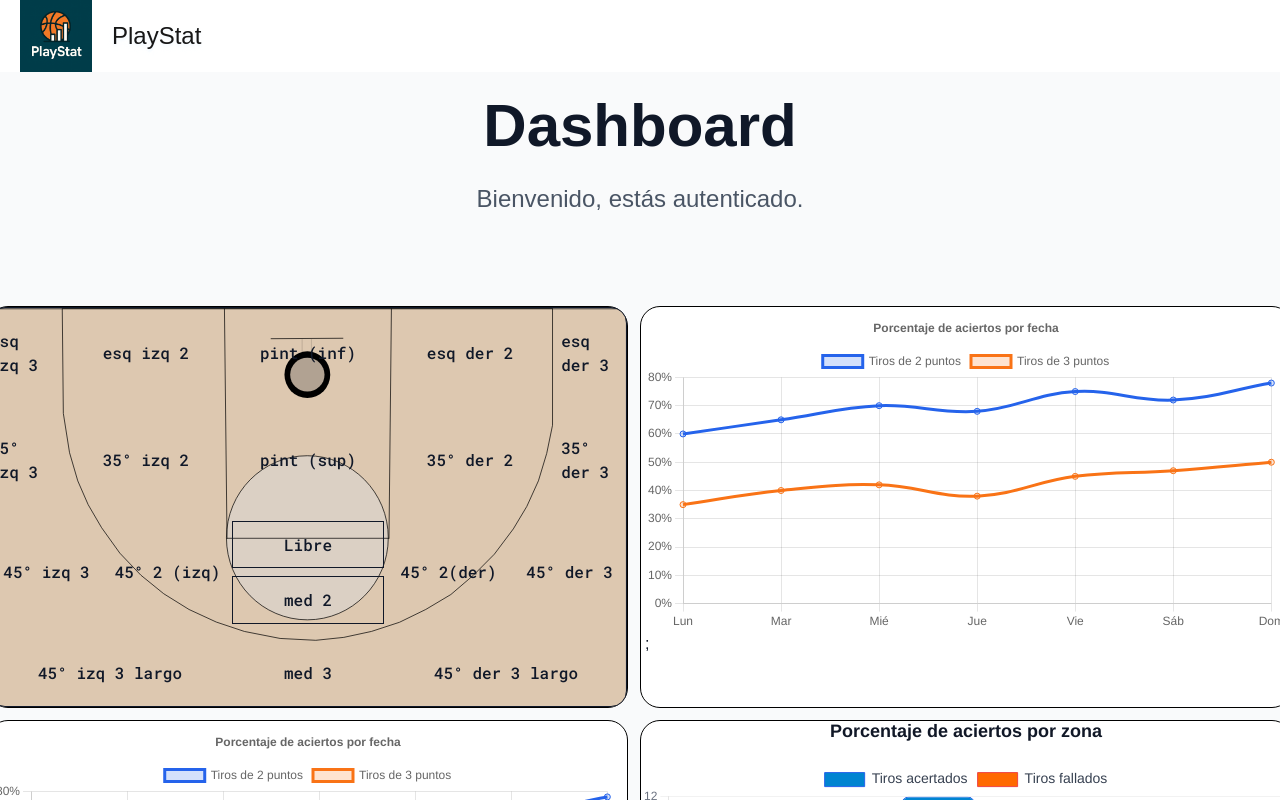
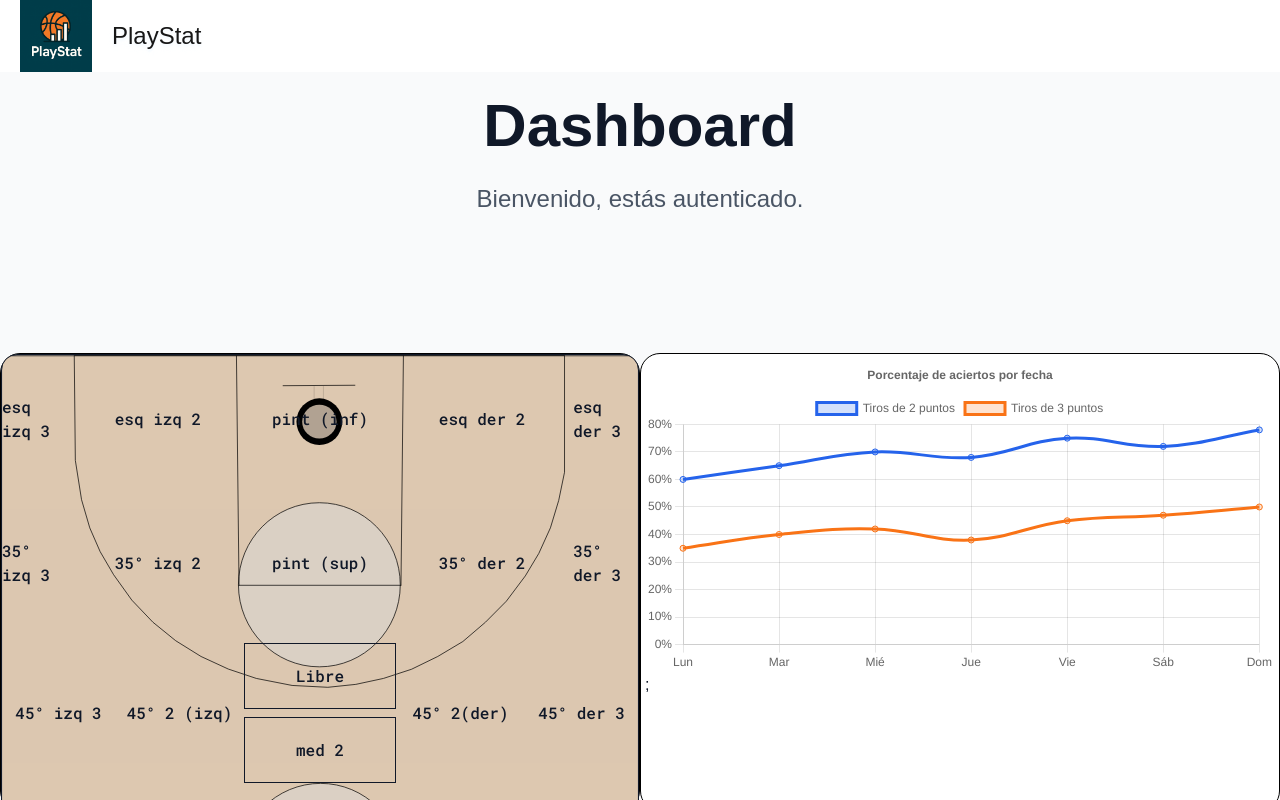
Before and after one commit to MarceloSanchezDev/PlayStat, a Next.js app: page /dashboard in a window 1280 px wide. Shown: the top 800 px of the page. Built offline with nearby package versions, Linux system fonts and the light colour scheme.

Commit message:
add img cancha

```diff
--- a/src/app/components/Basqeut.jsx
+++ b/src/app/components/Basqeut.jsx
@@ -1,46 +1,50 @@
 "use client";
 
+import { useState } from "react";
+
 export default function CanchaZonas() {
+  const [zone, setZone] = useState();
+  console.log(zone);
   return (
     <div className="canchaInvisible rounded-2xl border">
       <div className="flex flex-wrap gap-4 cancha-divisiones ">
         <div className="w-full basis-1/1 flex flex-nowrap justify-between gap-2">
           {/* fila 1 */}
-          <div className="zone eit3 basis-32">esq izq 3</div>
-          <div className="zone eit2 basis-82">esq izq 2</div>
-          <div className="zone p basis-70">pint (inf)</div>
-          <div className="zone edt2 basis-82">esq der 2</div>
-          <div className="zone edt3 basis-32">esq der 3</div>
+          <div onClick={()=> setZone("Esqiuna Izquierda , 3 puntos")} className="zone eit3 basis-32">esq izq 3</div>
+          <div onClick={()=> setZone("Esquina Izquierda , 2 puntos")} className="zone eit2 basis-82">esq izq 2</div>
+          <div onClick={()=> setZone("Pintura Inferior")} className="zone p basis-70">pint (inf)</div>
+          <div onClick={()=> setZone("Esquina Derecha , 2 puntos")} className="zone edt2 basis-82">esq der 2</div>
+          <div onClick={()=> setZone("Esquiba Derecha , 3 puntos")} className="zone edt3 basis-32">esq der 3</div>
         </div>
         <div className="w-full basis-1/1 flex flex-nowrap justify-between  gap-2 ">
           {/* fila 2 */}
-          <div className="zone eit2 basis-32">35° izq 3</div>{" "}
+          <div onClick={()=> setZone("35° Iquierda , 3 puntos")} className="zone eit2 basis-32">35° izq 3</div>{" "}
           {/* continúa rectángulo de eit2 */}
-          <div className="zone p45i2 basis-82">35° izq 2</div>
-          <div className="zone p basis-70">pint (sup)</div>{" "}
+          <div onClick={()=> setZone("35° Izquierda , 2 puntos")} className="zone p45i2 basis-82">35° izq 2</div>
+          <div onClick={()=> setZone("Pintura Superior")} className="zone p basis-70">pint (sup)</div>{" "}
           {/* continúa rectángulo de p */}
-          <div className="zone p45d2 basis-82">35° der 2</div>
-          <div className="zone edt3 basis-32">35° der 3</div>
+          <div onClick={()=> setZone("35° Derecha , 2 puntos")} className="zone p45d2 basis-82">35° der 2</div>
+          <div onClick={()=> setZone("35° Derecha , 3 puntos")} className="zone edt3 basis-32">35° der 3</div>
           {/* continúa rectángulo de edt3 */}
         </div>
         <div className="w-full basis-1/1 flex flex-nowrap justify-between   gap-2">
-          <div className="zone p45i3 basis-52">45° izq 3</div>
-          <div className="zone mt2L basis-52">45° 2 (izq)</div>
+          <div onClick={()=>{setZone("45° Iquierda , 3 puntos")}} className="zone p45i3 basis-52">45° izq 3</div>
+          <div onClick={()=>{setZone("45° Iquierda , 2 puntos")}} className="zone mt2L basis-52">45° 2 (izq)</div>
           <div className="zone l basis-70 flex flex-col gap-2">
-            <div className="zone border w-full h-full flex justify-center items-center">
+            <div onClick={()=>{setZone("Libre")}} className="zone border w-full h-full flex justify-center items-center">
               Libre
             </div>
-            <div className="zone border w-full h-full flex justify-center items-center">
+            <div onClick={()=>{setZone("90° , 2 puntos")}} className="zone border w-full h-full flex justify-center items-center">
               med 2
             </div>
           </div>
-          <div className="zone mt2R basis-52">45° 2(der)</div>
-          <div className="zone p45d3 basis-52">45° der 3</div>
+          <div onClick={()=>{setZone("45° Derecha , 2 puntos")}} className="zone mt2R basis-52">45° 2(der)</div>
+          <div onClick={()=>{setZone("45° Derecha , 3 puntos")}} className="zone p45d3 basis-52">45° der 3</div>
         </div>
         <div className="w-full basis-1/1 flex flex-nowrap justify-between  gap-2">
-          <div className="zone p45i3 basis-120">45° izq 3 largo</div>
-          <div className="zone p basis-70">med 3</div>
-          <div className="zone p45d3 basis-120">45° der 3 largo</div>
+          <div onClick={()=>{setZone("45° Izquierda")}} className="zone p45i3 basis-120">45° izq 3 largo</div>
+          <div onClick={()=>{setZone("90° , 3 puntos")}} className="zone p basis-70">med 3</div>
+          <div onClick={()=>{setZone("45° Derecha , 3 puntos")}} className="zone p45d3 basis-120">45° der 3 largo</div>
         </div>
       </div>
     </div>
--- a/src/app/globals.css
+++ b/src/app/globals.css
@@ -37,7 +37,7 @@ button:hover{
   position: relative;
   background-image: url("/CanchaBasquet.svg");
   background-size: 100%;
-  min-height: 400px;
+  min-height: 550px;
   height: 100%;
   max-height: 700px;
   width: 100%;
@@ -86,16 +86,15 @@ input[type="checkbox"]:hover {
 }
 .dashboard{
   margin: 5%;
-  max-width: 100vw;
-  min-height: 70dvh;
+  max-width: 100%;
+  min-height: 100dvh;
   display: grid;
   justify-items: center;
   align-content: center;
   justify-content: center;
   align-items: center;
-  grid-template-columns: 50% 25% 25% ; /* mejor fracciones que auto */
-  grid-template-rows: auto auto;
-  gap: 12px;
+  grid-template-columns: 50% 25% 25% !important ; /* mejor fracciones que auto */
+  grid-template-rows: 50% auto !important;
 }
 
 .componente{
@@ -104,7 +103,6 @@ input[type="checkbox"]:hover {
   height: 100%;
   width: 100%;
   max-width: 100%;
-  max-height: 500px;
   background: #fff;
 }
 
@@ -112,6 +110,7 @@ input[type="checkbox"]:hover {
 .cancha{
   grid-row: 1 / 2;
   grid-column: 1 / 2;
+      max-height: 100%;
 }
 
 /* line chart arriba derecha (fila 1, col 3) */
@@ -119,6 +118,7 @@ input[type="checkbox"]:hover {
   padding: 4px;
   grid-row: 1 / 2;
   grid-column: 2 / 4;
+      max-height: 100%;
 }
 
 .linechart2{
@@ -126,11 +126,13 @@ input[type="checkbox"]:hover {
   width: 100%;
   grid-row: 2 / 3;
   grid-column: 1 / 2;
+      max-height: 100%;
 }
 /* box abajo derecha (fila 2, col 3) */
 .barchar{
   grid-row: 2 / 3;
   grid-column: 2 / 4;
+      max-height: 100%;
 }
 
 
```
Also changed, not shown: public/canchaBasquet.webp (added).
